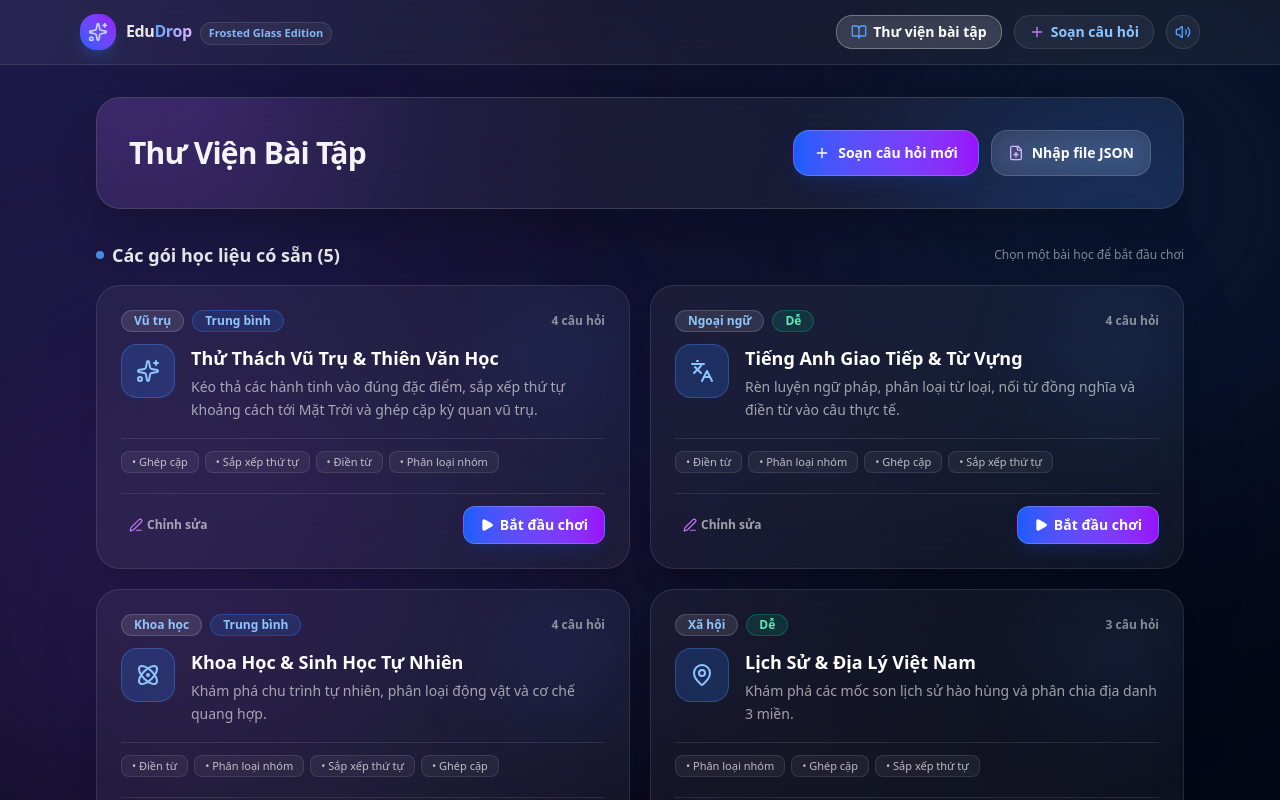
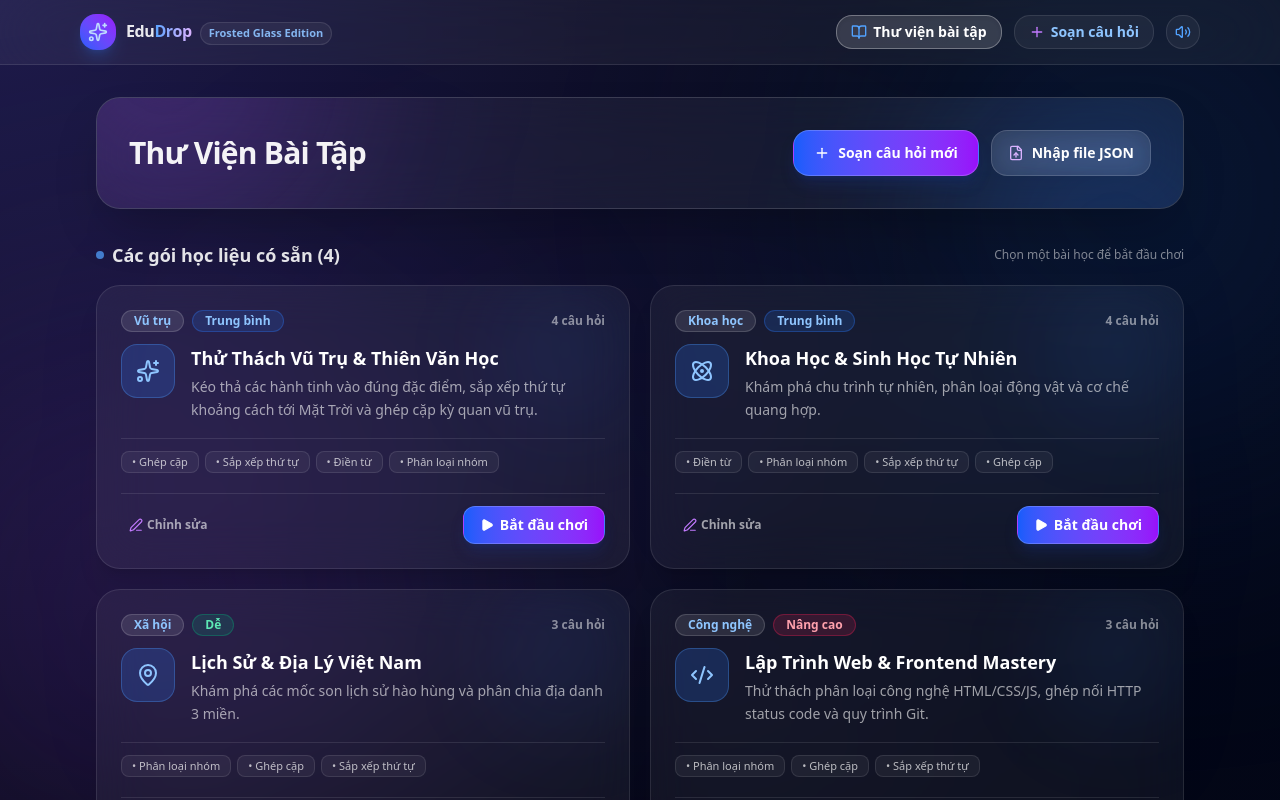
Before and after one commit to Foster57/GameSGK, a React (Vite) app: page / in a window 1280 px wide. Shown: the top 800 px of the page. Built offline with nearby package versions, Linux system fonts and the light colour scheme.

Commit message:
Change something in samplePacks.ts

```diff
--- /dev/null
+++ b/src/config/model.js
@@ -0,0 +1,24 @@
+const default_model = "deepseek-v4-flash";
+
+const supported_models = [
+    {
+        id: "deepseek-v4-flash",
+        name: "DeepSeek v4 Flash",
+    }
+]
+
+function nomalize_model(model) {
+    const model = string(value || "").trim();
+    return model === "" ? default_model : model;
+}
+
+function is_supported_model(model) {
+    return supported_models.some((m) => m.id === model);
+}
+
+module.exports = {
+    default_model,
+    supported_models,
+    nomalize_model,
+    is_supported_model,
+};
--- a/src/data/samplePacks.ts
+++ b/src/data/samplePacks.ts
@@ -97,86 +97,6 @@ export const SAMPLE_PACKS: QuestionPack[] = [
         ],
         hint: '4 hành tinh vòng trong là đất đá; 4 hành tinh vòng ngoài là khí & băng khổng lồ.',
         explanation: 'Sao Thủy, Kim, Trái Đất, Hỏa là hành tinh đất đá. Sao Mộc, Sao Thổ là hành tinh khí khổng lồ.',
-        points: 15,
-      },
-    ],
-  },
-  {
-    id: 'pack-english-essentials',
-    title: 'Tiếng Anh Giao Tiếp & Từ Vựng',
-    description: 'Rèn luyện ngữ pháp, phân loại từ loại, nối từ đồng nghĩa và điền từ vào câu thực tế.',
-    category: 'Ngoại ngữ',
-    difficulty: 'Dễ',
-    icon: 'Languages',
-    color: 'emerald',
-    questions: [
-      {
-        id: 'eng-q1',
-        type: 'fill_blank',
-        title: 'Hoàn thành đoạn hội thoại chào hỏi',
-        instruction: 'Kéo các từ thích hợp vào các ô trống tương ứng để hoàn thiện câu.',
-        templateText: 'Good morning! How [slot1] you today? I [slot2] doing very well, thank [slot3]!',
-        slots: [
-          { id: 'slot1', correctAnswer: 'are' },
-          { id: 'slot2', correctAnswer: 'am' },
-          { id: 'slot3', correctAnswer: 'you' },
-        ],
-        options: ['are', 'am', 'you', 'is', 'was', 'your'],
-        hint: 'Chú ý đại từ chủ ngữ "you" và "I" để chia động từ to be phù hợp.',
-        explanation: 'Với "you" dùng "are", với "I" dùng "am", và câu cảm ơn là "thank you".',
-        points: 10,
-      },
-      {
-        id: 'eng-q2',
-        type: 'categorize',
-        title: 'Phân loại Động từ Quy tắc & Bất quy tắc (Past Simple)',
-        instruction: 'Kéo thả các động từ vào đúng nhóm động từ quy tắc (-ed) hoặc bất quy tắc trong thì quá khứ.',
-        categories: [
-          { id: 'regular', name: 'Regular Verbs (Có quy tắc)', description: 'Thêm đuôi -ed ở quá khứ', color: 'emerald' },
-          { id: 'irregular', name: 'Irregular Verbs (Bất quy tắc)', description: 'Biến đổi dạng từ ở quá khứ', color: 'indigo' },
-        ],
-        items: [
-          { id: 'item-1', text: 'Walked', targetCategoryId: 'regular' },
-          { id: 'item-2', text: 'Played', targetCategoryId: 'regular' },
-          { id: 'item-3', text: 'Went', targetCategoryId: 'irregular' },
-          { id: 'item-4', text: 'Ate', targetCategoryId: 'irregular' },
-          { id: 'item-5', text: 'Watched', targetCategoryId: 'regular' },
-          { id: 'item-6', text: 'Bought', targetCategoryId: 'irregular' },
-        ],
-        hint: 'Các từ tận cùng bằng -ed là có quy tắc, các từ như Go->Went, Eat->Ate là bất quy tắc.',
-        explanation: 'Walked, Played, Watched thêm -ed. Went (từ Go), Ate (từ Eat), Bought (từ Buy) là bất quy tắc.',
-        points: 15,
-      },
-      {
-        id: 'eng-q3',
-        type: 'matching',
-        title: 'Ghép cặp Từ trái nghĩa (Antonyms)',
-        instruction: 'Kéo các thẻ bên phải vào đúng từ trái nghĩa với thẻ bên trái.',
-        pairs: [
-          { id: 'p1', left: 'Huge (Khổng lồ)', right: 'Tiny (Tí hon)' },
-          { id: 'p2', left: 'Generous (Hào phóng)', right: 'Stingy (Keo kiệt)' },
-          { id: 'p3', left: 'Ancient (Cổ xưa)', right: 'Modern (Hiện đại)' },
-          { id: 'p4', left: 'Victory (Chiến thắng)', right: 'Defeat (Thất bại)' },
-        ],
-        distractors: ['Loud (Ồn ào)'],
-        hint: 'Huge đối lập với kích thước siêu nhỏ Tiny. Ancient đối lập với Modern.',
-        explanation: 'Huge - Tiny, Generous - Stingy, Ancient - Modern, Victory - Defeat là các cặp từ trái nghĩa chuẩn.',
-        points: 15,
-      },
-      {
-        id: 'eng-q4',
-        type: 'ordering',
-        title: 'Sắp xếp trật tự tính từ trong tiếng Anh (OSASCOMP)',
-        instruction: 'Kéo thả để sắp xếp các loại tính từ theo đúng thứ tự chuẩn OSASCOMP.',
-        items: [
-          { id: 'o1', text: '1. Opinion (Quan điểm - lovely, beautiful)', correctPosition: 0 },
-          { id: 'o2', text: '2. Size (Kích cỡ - big, small)', correctPosition: 1 },
-          { id: 'o3', text: '3. Age (Tuổi thọ/Độ tuổi - old, young, new)', correctPosition: 2 },
-          { id: 'o4', text: '4. Color (Màu sắc - red, black)', correctPosition: 3 },
-          { id: 'o5', text: '5. Material (Chất liệu - wooden, silk)', correctPosition: 4 },
-        ],
-        hint: 'Quy tắc thần chú: O - S - A - S - C - O - M - P (Opinion -> Size -> Age -> Shape -> Color -> Origin -> Material -> Purpose).',
-        explanation: 'Trật tự tính từ chuẩn trong tiếng Anh tuân thủ nguyên tắc OSASCOMP.',
         points: 15,
       },
     ],
```
Also changed, not shown: 1 other file (tests, documents, lock files or other folders).
